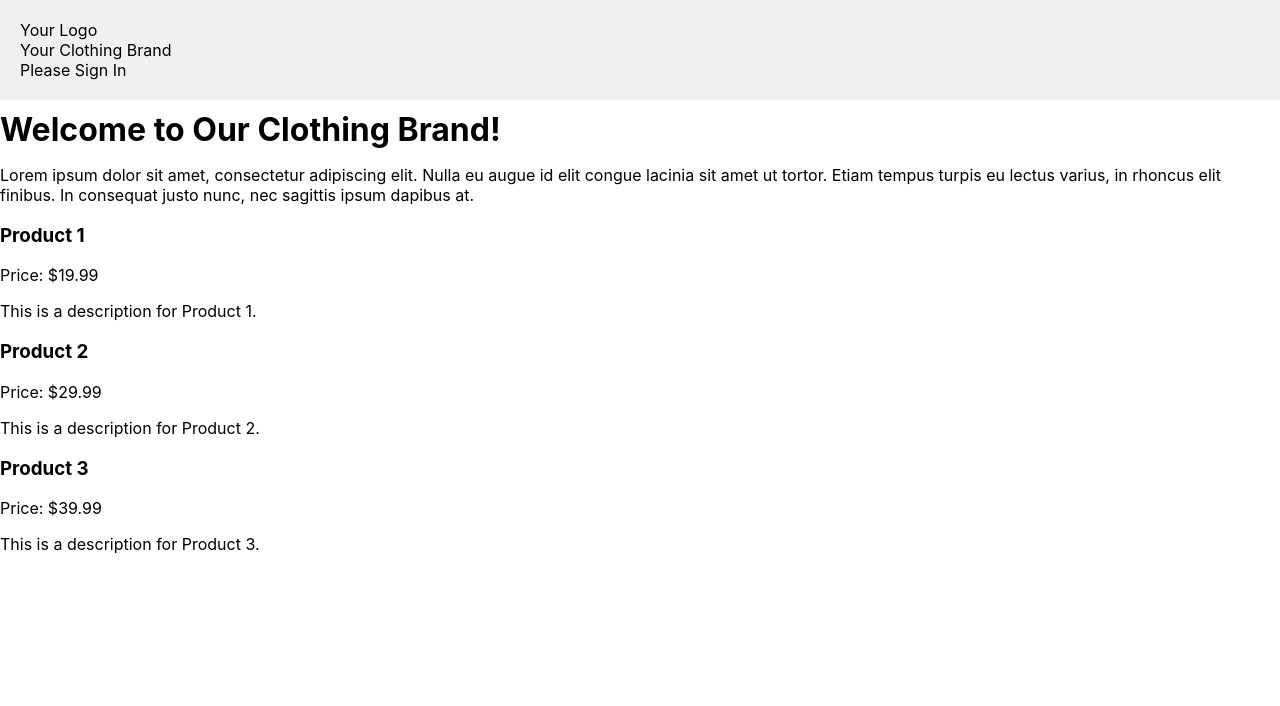
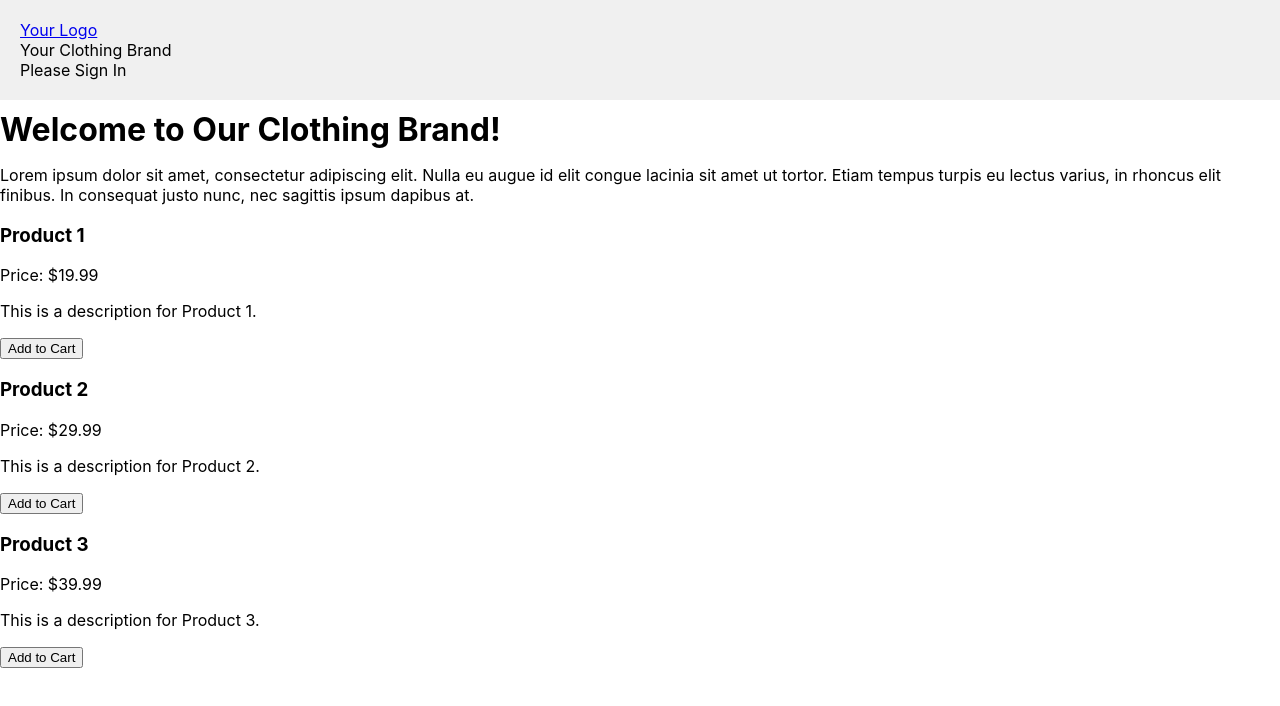
Before and after one commit to Wewe2098/Sphiwe, a React (Create React App) app in the folder React -Fictitious-Clothing/clothing-brand-website/: page / in a window 1280 px wide. Shown: the top 706 px of the page. Built offline with nearby package versions, Linux system fonts and the light colour scheme.

Commit message:
more changes on app.js

```diff
--- a/React -Fictitious-Clothing/clothing-brand-website/src/App.js
+++ b/React -Fictitious-Clothing/clothing-brand-website/src/App.js
@@ -1,7 +1,7 @@
 import React from 'react';
-import Header from './Header';
+import Header from './header';
 import LandingPage from './LandingPage';
-import Product from './Product';
+import Product from './product';
 import './App.css'; // Your custom CSS styles or Bootstrap styles
 
 const App = () => {
--- a/React -Fictitious-Clothing/clothing-brand-website/src/header.js
+++ b/React -Fictitious-Clothing/clothing-brand-website/src/header.js
@@ -2,11 +2,17 @@ import React from 'react';
 
 const Header = ({ isLoggedIn }) => {
   return (
-    <header>
-      <div className="logo">Your Logo</div>
-      <div className="company-name">Your Clothing Brand</div>
-      <div className="welcome-message">
-        {isLoggedIn ? 'Welcome User' : 'Please Sign In'}
+    <header className="navbar navbar-expand-lg navbar-light bg-light">
+      <div className="container">
+        <a href="/" className="navbar-brand">
+          Your Logo
+        </a>
+        <div className="company-name">Your Clothing Brand</div>
+        <div className="navbar-nav ms-auto">
+          <span className="nav-item nav-link">
+            {isLoggedIn ? 'Welcome User' : 'Please Sign In'}
+          </span>
+        </div>
       </div>
     </header>
   );
--- a/React -Fictitious-Clothing/clothing-brand-website/src/product.js
+++ b/React -Fictitious-Clothing/clothing-brand-website/src/product.js
@@ -2,10 +2,11 @@ import React from 'react';
 
 const Product = ({ name, price, description }) => {
   return (
-    <div className="product">
-      <h3>{name}</h3>
-      <p>Price: ${price}</p>
-      <p>{description}</p>
+    <div className="product card p-3 mb-4">
+      <h3 className="card-title">{name}</h3>
+      <p className="card-text">Price: ${price}</p>
+      <p className="card-text">{description}</p>
+      <button className="btn btn-primary">Add to Cart</button>
     </div>
   );
 };
```
